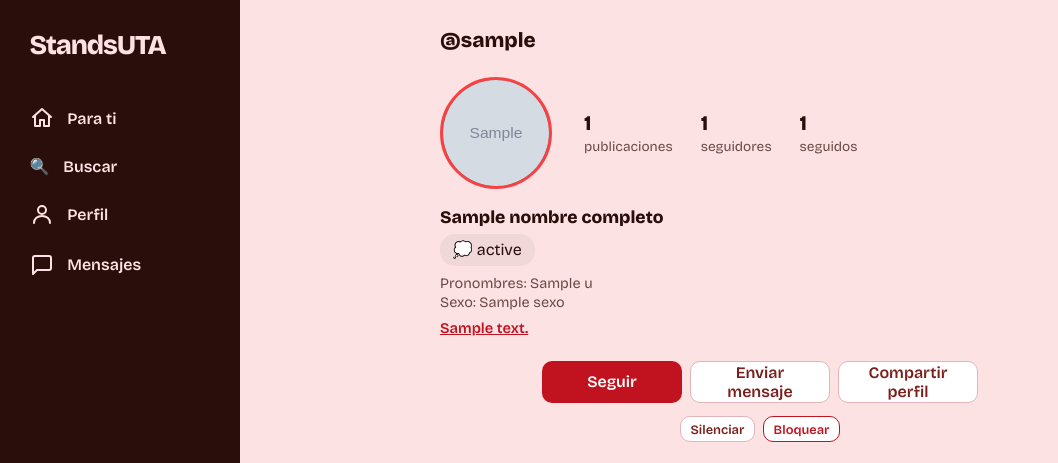
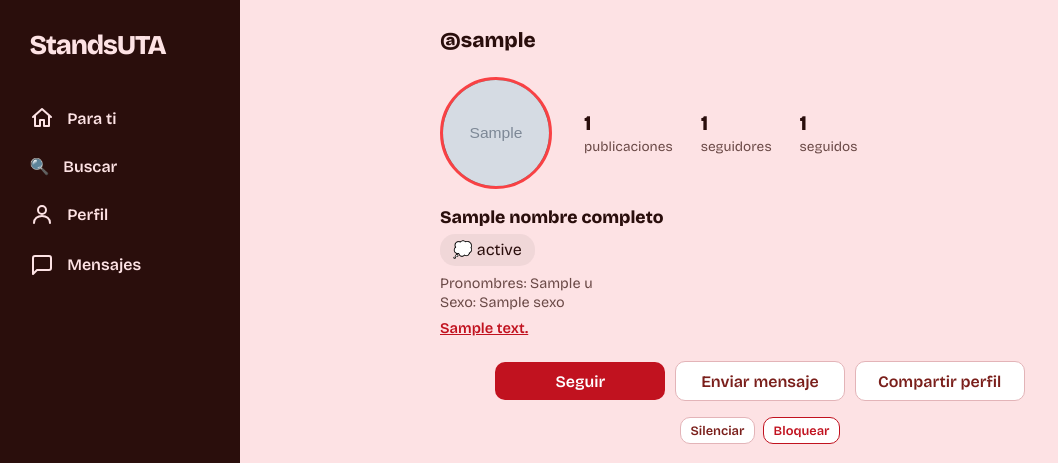
Before and after one commit to Hannie18/StandsUTA, a Flask app: template templates/perfil.html in a window 1280 px wide. Shown: the top 463 px of the page, without its empty margins (0-1058 px from the left). Run offline with Flask 3, Linux system fonts and the light colour scheme; the template is opened without the code that fills it: most values are stand-ins (such as "Sample title", 1, 10 or a date in 2020); grey boxes marked "Sample" are stand-in pictures.

Commit message:
correcion 5 de interfaz

```diff
--- a/templates/perfil.html
+++ b/templates/perfil.html
@@ -64,35 +64,34 @@
     </div>
   {% else %}
     <div class="acciones" style="display: flex; flex-direction: column; align-items: center; gap: 0.8rem; margin: 1.5rem 0;">
-      <!-- Fila 1: 3 botones con ancho fijo uniforme (140px) y la misma altura -->
-      <div style="display: flex; gap: 0.5rem; justify-content: center; align-items: center;">
-        <button class="boton" type="button" id="btn-seguir" data-id="{{ u.id }}" style="margin:0; width: 140px; height: 42px; display: inline-flex; align-items: center; justify-content: center; box-sizing: border-box; text-align: center;">
+      <!-- Fila 1: Botones largos con espacio suficiente para una sola línea de texto -->
+      <div style="display: flex; gap: 0.6rem; justify-content: center; align-items: center; flex-wrap: wrap;">
+        <button class="boton" type="button" id="btn-seguir" data-id="{{ u.id }}" style="margin: 0; min-width: 170px; padding: 0.6rem 1.2rem; white-space: nowrap; text-align: center;">
           {{ 'Siguiendo' if lo_sigo else 'Seguir' }}
         </button>
 
-        <form action="{{ url_for('iniciar_chat_individual', otro_user_id=u.id) }}" method="post" style="display:inline; margin:0;">
-          <button class="boton-sec" type="submit" style="margin:0; width: 140px; height: 42px; display: inline-flex; align-items: center; justify-content: center; box-sizing: border-box; text-align: center;">
+        <form action="{{ url_for('iniciar_chat_individual', otro_user_id=u.id) }}" method="post" style="display: inline; margin: 0;">
+          <button class="boton-sec" type="submit" style="margin: 0; min-width: 170px; padding: 0.6rem 1.2rem; white-space: nowrap; text-align: center;">
             Enviar mensaje
           </button>
         </form>
 
-        <button class="boton-sec" type="button" id="abrir-qr" style="margin:0; width: 140px; height: 42px; display: inline-flex; align-items: center; justify-content: center; box-sizing: border-box; text-align: center;">
+        <button class="boton-sec" type="button" id="abrir-qr" style="margin: 0; min-width: 170px; padding: 0.6rem 1.2rem; white-space: nowrap; text-align: center;">
           Compartir perfil
         </button>
       </div>
 
-      <!-- Fila 2: Botones secundarios de moderación centrados abajo -->
-      <div style="display: flex; gap: 0.5rem; justify-content: center; align-items: center;">
-        <form action="{{ url_for('accion_perfil', perfil_id=u.id, tipo='silencio') }}" method="post" style="display:inline; margin:0;">
+      <!-- Fila 2: Botones secundarios centrados abajo -->
+      <div style="display: flex; gap: 0.5rem; justify-content: center; align-items: center; margin-top: 0.2rem;">
+        <form action="{{ url_for('accion_perfil', perfil_id=u.id, tipo='silencio') }}" method="post" style="display: inline; margin: 0;">
           <button class="boton-sec btn-sm" type="submit">Silenciar</button>
         </form>
-        <form action="{{ url_for('accion_perfil', perfil_id=u.id, tipo='bloqueo') }}" method="post" style="display:inline; margin:0;" onsubmit="return confirm('¿Deseas bloquear a este perfil?');">
+        <form action="{{ url_for('accion_perfil', perfil_id=u.id, tipo='bloqueo') }}" method="post" style="display: inline; margin: 0;" onsubmit="return confirm('¿Deseas bloquear a este perfil?');">
           <button class="boton-sec btn-sm btn-borrar" type="submit">Bloquear</button>
         </form>
       </div>
     </div>
   {% endif %}
-
   <!-- GRILLA DE PUBLICACIONES -->
   <section class="galeria-stands">
     {% for pub in publicaciones %}
```
